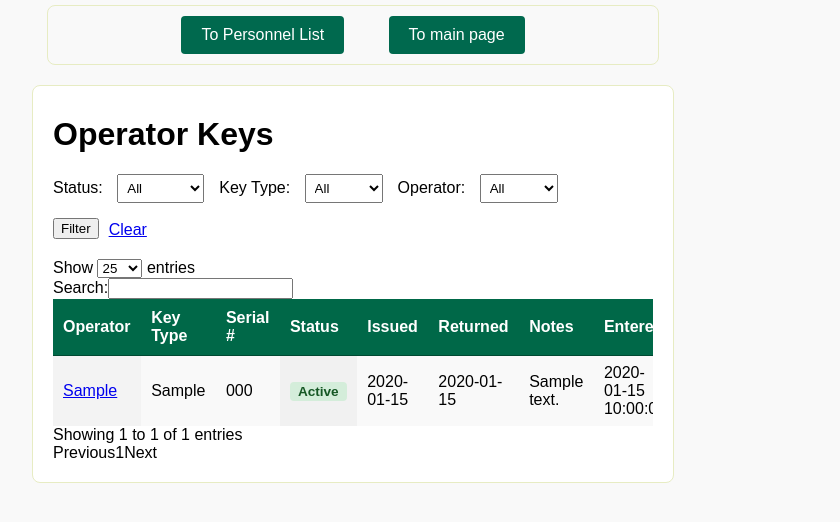
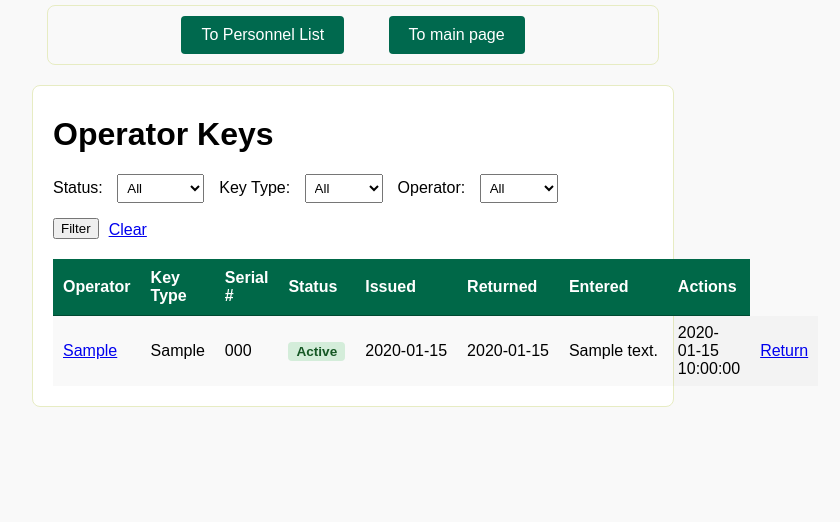
Before and after one commit to EAL-Engineering/EAL-Training-Database, a PHP site: page /operator_keys.php in a window 1280 px wide. Shown: the part 70-592 px from the top of the page, without its empty margins (287-1127 px from the left). Run offline with PHP 8.4, Linux system fonts and the light colour scheme; the visitor is signed in with stand-in values (Sample User, id 1); tables that the repository leaves empty hold one stand-in row (values such as "Sample post"); lists and menus that the app fills with data are empty; some libraries are stand-ins or nearby versions.

Commit message:
Try to improve formatting on operator_keys page.

```diff
--- a/common.css
+++ b/common.css
@@ -390,3 +390,14 @@ textarea {
     color: #666;
     font-style: italic;
 }
+
+
+/* Operator Keys table column widths */
+#keys th:nth-child(1), #keys td:nth-child(1) { width: 20%; }  /* Operator */
+#keys th:nth-child(2), #keys td:nth-child(2) { width: 12%; }  /* Key Type */
+#keys th:nth-child(3), #keys td:nth-child(3) { width: 12%; }  /* Serial # */
+#keys th:nth-child(4), #keys td:nth-child(4) { width: 10%; }  /* Status */
+#keys th:nth-child(5), #keys td:nth-child(5) { width: 12%; white-space: nowrap; }  /* Issued */
+#keys th:nth-child(6), #keys td:nth-child(6) { width: 12%; white-space: nowrap; }  /* Returned */
+#keys th:nth-child(7), #keys td:nth-child(7) { width: 12%; white-space: nowrap; }  /* Entered */
+#keys th:nth-child(8), #keys td:nth-child(8) { width: 10%; }  /* Actions */
--- a/operator_keys.php
+++ b/operator_keys.php
@@ -167,7 +167,6 @@ while ($row = $operators_result->fetch_assoc()) {
                     <th>Status</th>
                     <th>Issued</th>
                     <th>Returned</th>
-                    <th>Notes</th>
                     <th>Entered</th>
                     <?php if (isset($_SESSION['role_id']) && $_SESSION['role_id'] <= 2) : ?>
                         <th>Actions</th>
@@ -212,7 +211,8 @@ while ($row = $operators_result->fetch_assoc()) {
                 scrollX: true,
                 pageLength: 25,
                 lengthMenu: [10, 15, 25, 50, 75, 100],
-                order: [[3, 'desc'], [0, 'asc']]
+                order: [[3, 'desc'], [0, 'asc']],
+                autoWidth: false
             });
         });
     </script>
```
